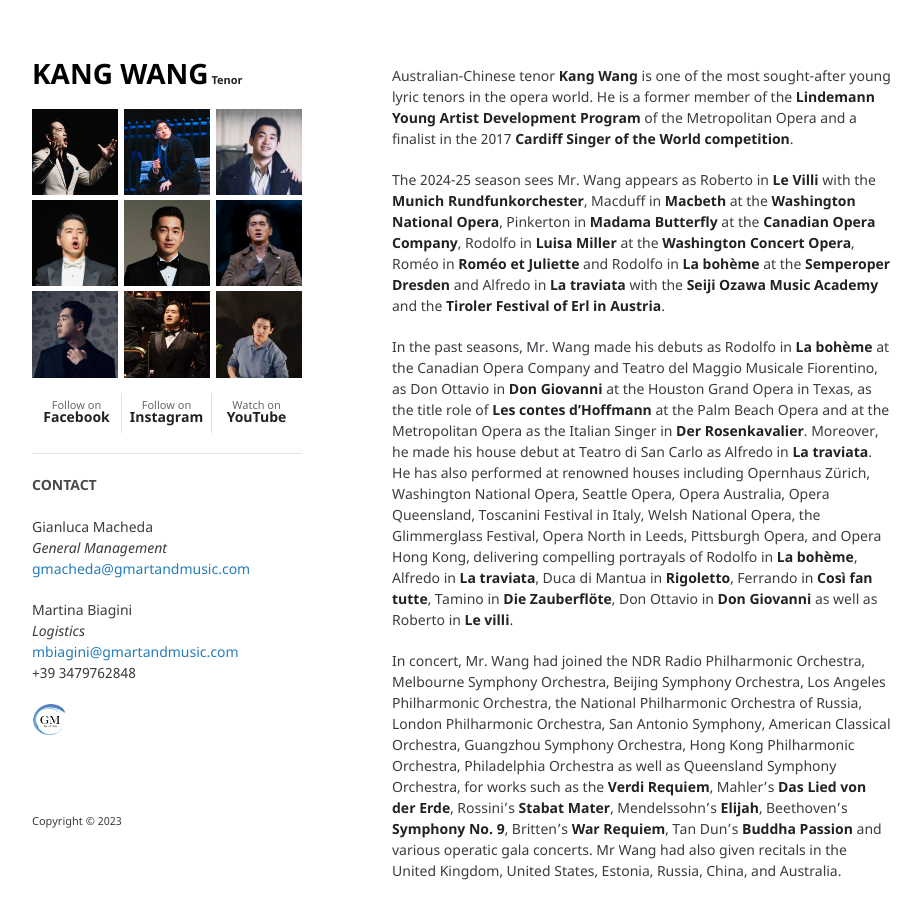
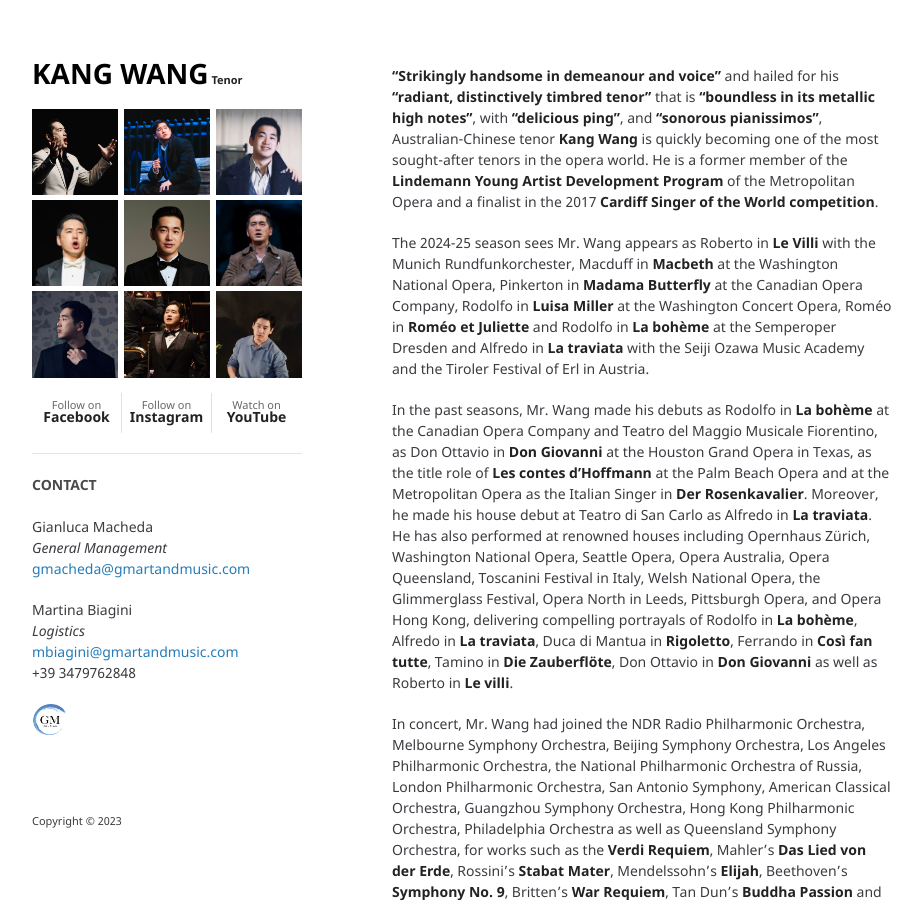
Before and after one commit to kwopera/kwt, a Jekyll site: the page built from index.md, in a window 1280 px wide and 900 px high. Shown: the whole window, without its empty margins (178-1100 px from the left). Built offline with Jekyll 4.4.1, drawn with Linux system fonts in a browser that asks for light colours.

Commit message:
Update index.md

```diff
--- a/index.md
+++ b/index.md
@@ -2,9 +2,9 @@
 layout: default
 ---
 
-Australian-Chinese tenor **Kang Wang** is one of the most sought-after young lyric tenors in the opera world. He is a former member of the **Lindemann Young Artist Development Program** of the Metropolitan Opera and a finalist in the 2017 **Cardiff Singer of the World competition**.
+**"Strikingly handsome in demeanour and voice"** and hailed for his **"radiant, distinctively timbred tenor"** that is **"boundless in its metallic high notes"**, with **"delicious ping"**, and **"sonorous pianissimos"**, Australian-Chinese tenor **Kang Wang** is quickly becoming one of the most sought-after tenors in the opera world. He is a former member of the **Lindemann Young Artist Development Program** of the Metropolitan Opera and a finalist in the 2017 **Cardiff Singer of the World competition**.
 
-The 2024-25 season sees Mr. Wang appears as Roberto in **Le Villi** with the **Munich Rundfunkorchester**, Macduff in **Macbeth** at the **Washington National Opera**, Pinkerton in **Madama Butterfly** at the **Canadian Opera Company**, Rodolfo in **Luisa Miller** at the **Washington Concert Opera**, Roméo in **Roméo et Juliette** and Rodolfo in **La bohème** at the **Semperoper Dresden** and Alfredo in **La traviata** with the **Seiji Ozawa Music Academy** and the **Tiroler Festival of Erl in Austria**.
+The 2024-25 season sees Mr. Wang appears as Roberto in **Le Villi** with the Munich Rundfunkorchester, Macduff in **Macbeth** at the Washington National Opera, Pinkerton in **Madama Butterfly** at the Canadian Opera Company, Rodolfo in **Luisa Miller** at the Washington Concert Opera, Roméo in **Roméo et Juliette** and Rodolfo in **La bohème** at the Semperoper Dresden and Alfredo in **La traviata** with the Seiji Ozawa Music Academy and the Tiroler Festival of Erl in Austria.
 
 In the past seasons, Mr. Wang made his debuts as Rodolfo in **La bohème** at the Canadian Opera Company and Teatro del Maggio Musicale Fiorentino, as Don Ottavio in **Don Giovanni** at the Houston Grand Opera in Texas, as the title role of **Les contes d’Hoffmann** at the Palm Beach Opera and at the Metropolitan Opera as the Italian Singer in **Der Rosenkavalier**. Moreover, he made his house debut at Teatro di San Carlo as Alfredo in **La traviata**. He has also performed at renowned houses including Opernhaus Zürich, Washington National Opera, Seattle Opera, Opera Australia, Opera Queensland, Toscanini Festival in Italy, Welsh National Opera, the Glimmerglass Festival, Opera North in Leeds, Pittsburgh Opera, and Opera Hong Kong, delivering compelling portrayals of Rodolfo in **La bohème**, Alfredo in **La traviata**, Duca di Mantua in **Rigoletto**, Ferrando in **Così fan tutte**, Tamino in **Die Zauberflöte**, Don Ottavio in **Don Giovanni** as well as Roberto in **Le villi**.
 
```
